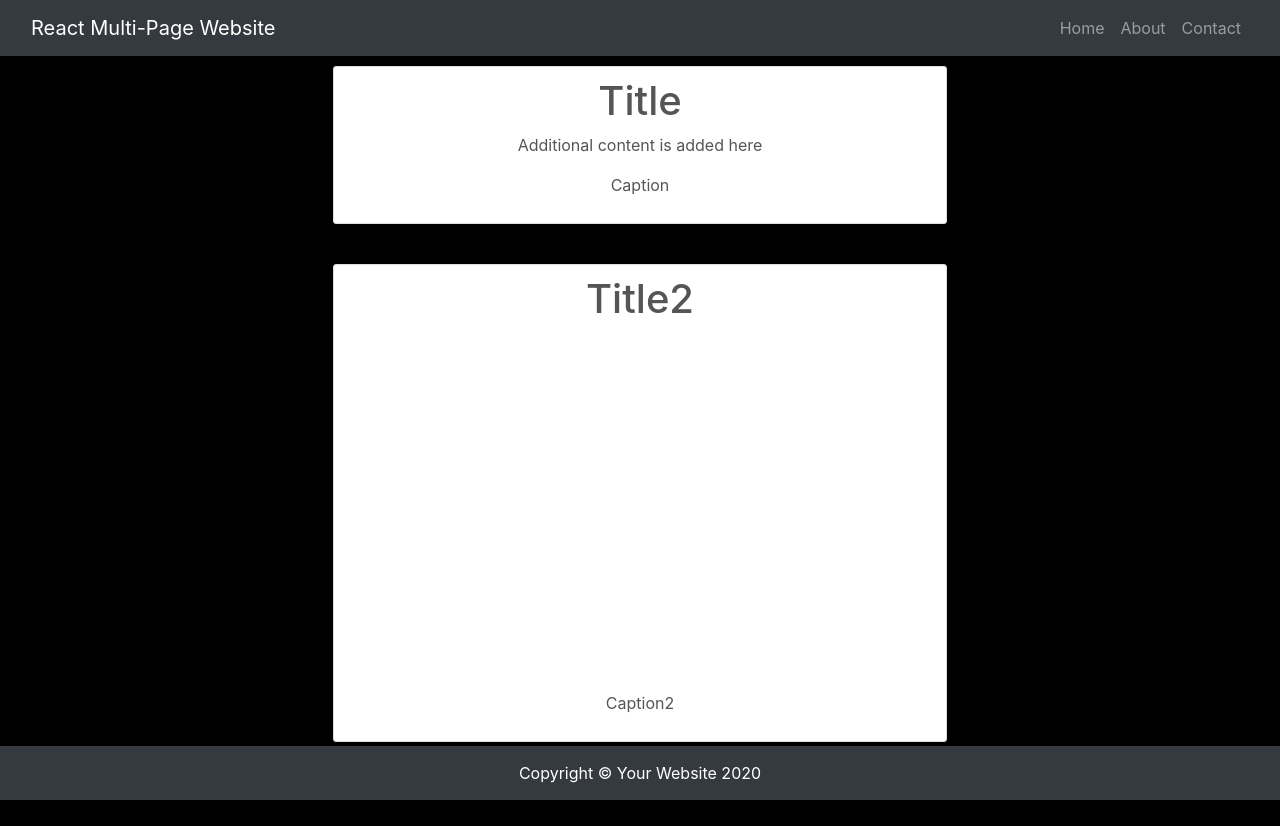
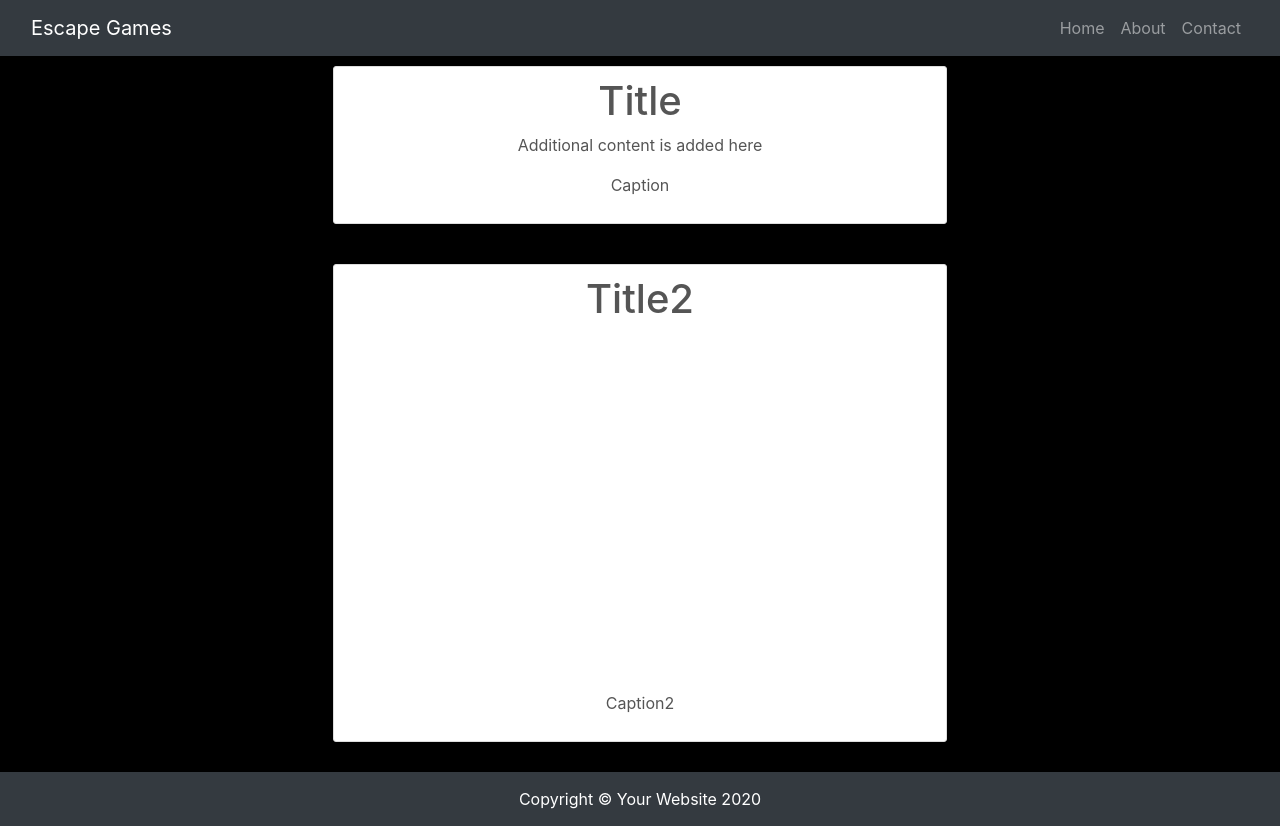
Before and after one commit to jgraves123/ESCovid-2.0, a React (Create React App) app: page /testing in a window 1280 px wide. Before the commit the page ends 800 px from the top, so only its background shows below. Built offline with nearby package versions, Linux system fonts and the light colour scheme.

Commit message:
css changes

```diff
--- a/src/components/Contact.jsx
+++ b/src/components/Contact.jsx
@@ -9,7 +9,7 @@ function Contact() {
           <div class="col-lg-7">
             <img
               class="img-fluid rounded mb-4 mb-lg-0"
-              src="http://placehold.it/900x400"
+              src="https://raw.githubusercontent.com/jgraves123/ESCovid-2.0/master/images/IMG_1521.JPG?raw=true"
               alt=""
             />
           </div>
--- a/src/components/Footer.jsx
+++ b/src/components/Footer.jsx
@@ -3,7 +3,7 @@ import React from "react";
 function Footer() {
   return (
     <div className="footer">
-      <footer class="bg-dark fixed-bottom" style={{padding: 15}}>
+      <footer class="bg-dark" style={{padding: 15}}>
         <div>
           <p class="m-0 text-center text-white">
             Copyright &copy; Your Website 2020
--- a/src/components/Navigation.jsx
+++ b/src/components/Navigation.jsx
@@ -7,7 +7,7 @@ function Navigation(props) {
       <nav class="navbar navbar-expand-lg navbar-dark bg-dark">
         <div class="container">
           <Link class="navbar-brand" to="/">
-            React Multi-Page Website
+            Escape Games
           </Link>
           <button
             class="navbar-toggler"
--- a/src/components/escovid.js
+++ b/src/components/escovid.js
@@ -2,10 +2,11 @@ import React, {Component, Fragment} from 'react';
 import "./index.css";
 import ReactPlayer from "react-player";
 
+
 //showing how to use another generic component I guess (this is composition not inheritance apparently)
 function FancyBorder(props) {
     return (
-        <div className={'FancyBorder FancyBorder-' + props.color} align={"center"}>
+        <div className={'FancyBorder'} align={"center"}>
             {props.children}
         </div>
     );
@@ -14,8 +15,8 @@ function FancyBorder(props) {
 //Post has the basic structure, generic component
 export function Post(props){
     return(
-        <FancyBorder color={"blue"}>
-            <div className = "container content-section">
+        <FancyBorder>
+            <div className = "container content-section" tabindex="0">
                 <h1 className="article-title">{props.title}</h1>
                 {props.children}
                 <p className="article-content">{props.caption}</p>
--- a/src/components/index.css
+++ b/src/components/index.css
@@ -388,3 +388,7 @@ td.text-right {
 .FancyBorder-blue {
   border-color: blue;
 }
+
+.content-section:focus {
+  transform: scale(1.5);
+}
```
Also changed, not shown: 2 other files (tests, documents, lock files or other folders).
